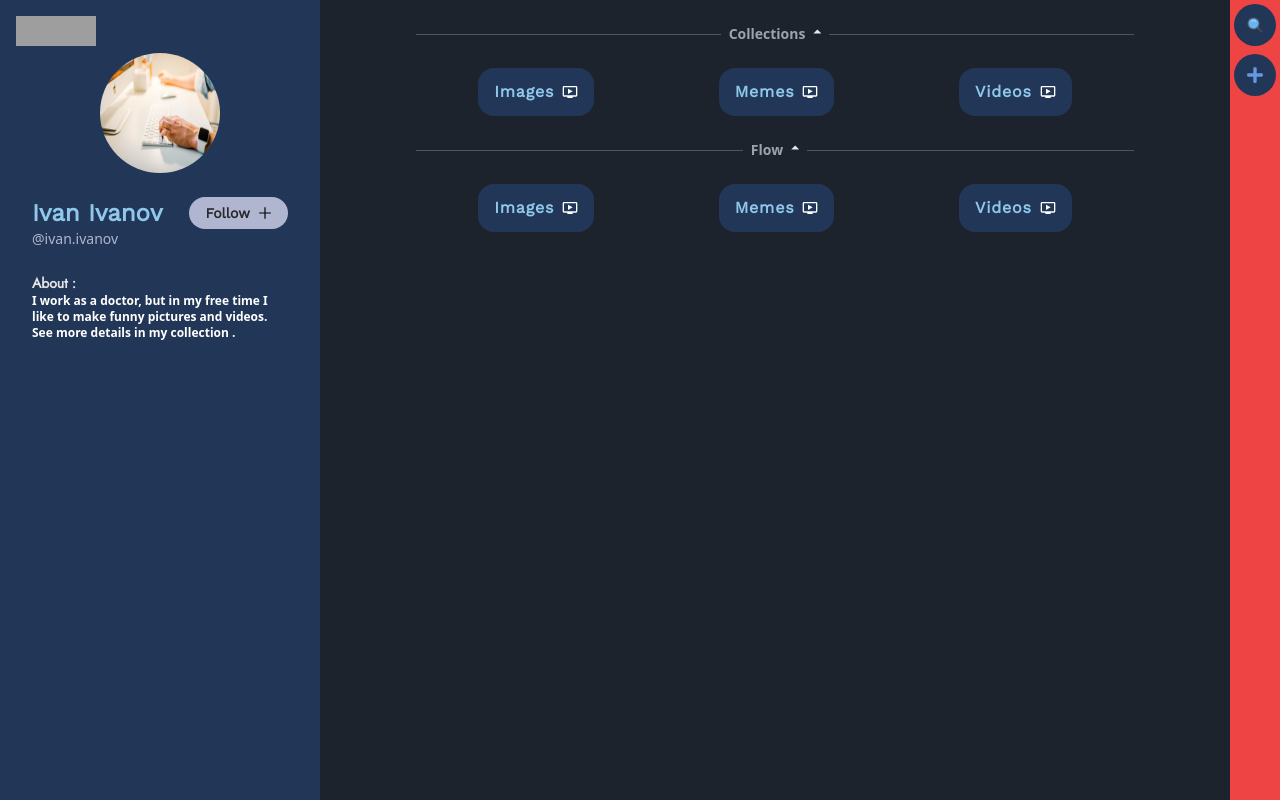
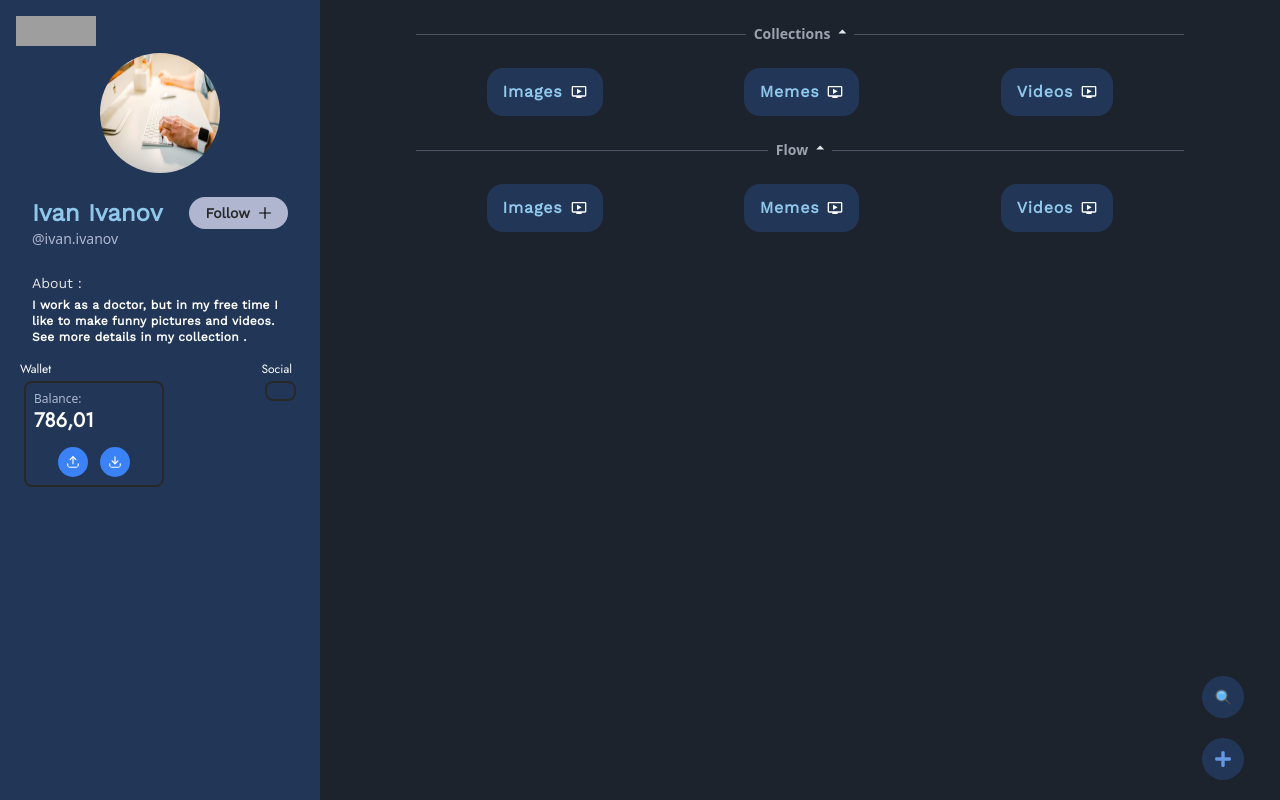
Before and after one commit to saurabhmehta1601/aerx-frontend-clean, a Next.js app: page /profile in a window 1280 px wide. Built offline with nearby package versions, Linux system fonts and the light colour scheme; grey boxes are pictures that could not be loaded.

Commit message:
feat(userinfo.js): add userInfo component

```diff
--- a/components/ProfilePage/FloatingIconButtons/index.js
+++ b/components/ProfilePage/FloatingIconButtons/index.js
@@ -1,12 +1,12 @@
 import React from "react";
 import IconButtonsGroup from "../../UI/IconButtonsGroup";
 import IconButton from "../../UI/IconButton";
-import { FcSearch, FcPlus } from "react-icons/fc";
+import { FcSearch } from "react-icons/fc";
 import { FaPlus } from "react-icons/fa";
 
 const FloatingIconButtons = () => {
   return (
-    <IconButtonsGroup>
+    <IconButtonsGroup orientation="vertical">
       <IconButton>
         <FcSearch />
       </IconButton>
--- a/components/ProfilePage/Sidebar/UserBio/styles.module.css
+++ b/components/ProfilePage/Sidebar/UserBio/styles.module.css
@@ -23,9 +23,9 @@
 }
 
 .aboutHeading {
-  @apply font-jost text-profile-gray-300 font-bold;
+  @apply mb-1  text-profile-gray-300  text-sm font-work-sans;
 }
 
 .aboutContent {
-  @apply text-xs font-bold font-sans;
+  @apply text-xs  font-work-sans font-bold tracking-wide;
 }
--- /dev/null
+++ b/components/ProfilePage/Sidebar/UserInfo/index.js
@@ -0,0 +1,31 @@
+import React from "react";
+import CardOutlined from "../../../UI/CardOutlined";
+import { FiDownload, FiUpload } from "react-icons/fi";
+import IconButtonsGroups from "../../../UI/IconButtonsGroup";
+import styles from "./styles.module.css";
+
+const UserInfo = (props) => {
+  return (
+    <div className={styles.userInfoContainer}>
+      <div>
+        <h4 className={styles.userInfoType}>Wallet</h4>
+        <CardOutlined>
+          <h5 className={styles.balanceHeading}>Balance:</h5>
+          <h3 className={styles.balance}>{props.balance}</h3>
+          <div className={styles.iconButtonsContainer}>
+            <IconButtonsGroups>
+              <FiUpload className={styles.uploadBtn} />
+              <FiDownload className={styles.downloadBtn} />
+            </IconButtonsGroups>
+          </div>
+        </CardOutlined>
+      </div>
+      <div>
+        <h4 className={styles.userInfoType}>Social</h4>
+        <CardOutlined></CardOutlined>
+      </div>
+    </div>
+  );
+};
+
+export default UserInfo;
--- /dev/null
+++ b/components/ProfilePage/Sidebar/UserInfo/styles.module.css
@@ -0,0 +1,24 @@
+.userInfoContainer {
+  @apply px-2 py-4 flex justify-between;
+}
+
+.userInfoType {
+  @apply text-xs font-jost relative -left-1 mb-1;
+}
+
+.balanceHeading {
+  @apply text-xs  font-sans text-profile-blue-50;
+}
+
+.balance {
+  @apply font-jost text-xl font-bold mb-3;
+}
+
+.uploadBtn,
+.downloadBtn {
+  @apply rounded-full bg-blue-500 p-2;
+}
+
+.iconButtonsContainer {
+  @apply px-6;
+}
--- a/components/ProfilePage/Sidebar/index.js
+++ b/components/ProfilePage/Sidebar/index.js
@@ -2,6 +2,7 @@ import React from "react";
 import styles from "./styles.module.css";
 import Image from "next/image";
 import UserBio from "./UserBio";
+import UserInfo from "./UserInfo";
 
 const Sidebar = (props) => {
   return (
@@ -29,6 +30,7 @@ const Sidebar = (props) => {
         userName="ivan.ivanov"
         about="I work as a doctor, but in my free time I like to make funny pictures and videos. See more details in my collection ."
       />
+      <UserInfo balance="786,01" />
     </aside>
   );
 };
--- a/components/ProfilePage/index.js
+++ b/components/ProfilePage/index.js
@@ -13,9 +13,9 @@ const ProfilePage = () => {
       <div className={styles.mainContainer}>
         <Main />
       </div>
-
-      <div className={styles.iconButtonsGroupContainer}></div>
-      <FloatingIconButtons />
+      <div className={styles.iconButtonsGroupContainer}>
+        <FloatingIconButtons />
+      </div>
     </div>
   );
 };
--- a/components/ProfilePage/styles.module.css
+++ b/components/ProfilePage/styles.module.css
@@ -1,9 +1,9 @@
 .page {
-  @apply h-screen bg-red-500 flex items-stretch;
+  @apply h-screen flex items-stretch;
 }
 
 .sidebarContainer {
-  @apply bg-pink-500 w-1/4;
+  @apply w-1/4;
 }
 
 .mainContainer {
@@ -11,5 +11,5 @@
 }
 
 .iconButtonsGroupContainer {
-  @apply absolute bottom-4 right-8;
+  @apply fixed bottom-4 right-8;
 }
--- a/components/UI/IconButtonsGroup/index.js
+++ b/components/UI/IconButtonsGroup/index.js
@@ -2,7 +2,15 @@ import React from "react";
 import styles from "./styles.module.css";
 
 const IconButtonsGroups = (props) => {
-  return <div className={styles.iconButtonsGroup}>{props.children}</div>;
+  return (
+    <div
+      className={`${styles.iconButtonsGroup} ${
+        props.orientation === "vertical" ? styles.vertical : ""
+      } `}
+    >
+      {props.children}
+    </div>
+  );
 };
 
 export default IconButtonsGroups;
--- a/components/UI/IconButtonsGroup/styles.module.css
+++ b/components/UI/IconButtonsGroup/styles.module.css
@@ -1,3 +1,7 @@
 .iconButtonsGroup {
-  @apply flex flex-col;
+  @apply flex gap-3;
 }
+
+.vertical{
+  @apply flex-col;
+}
```
